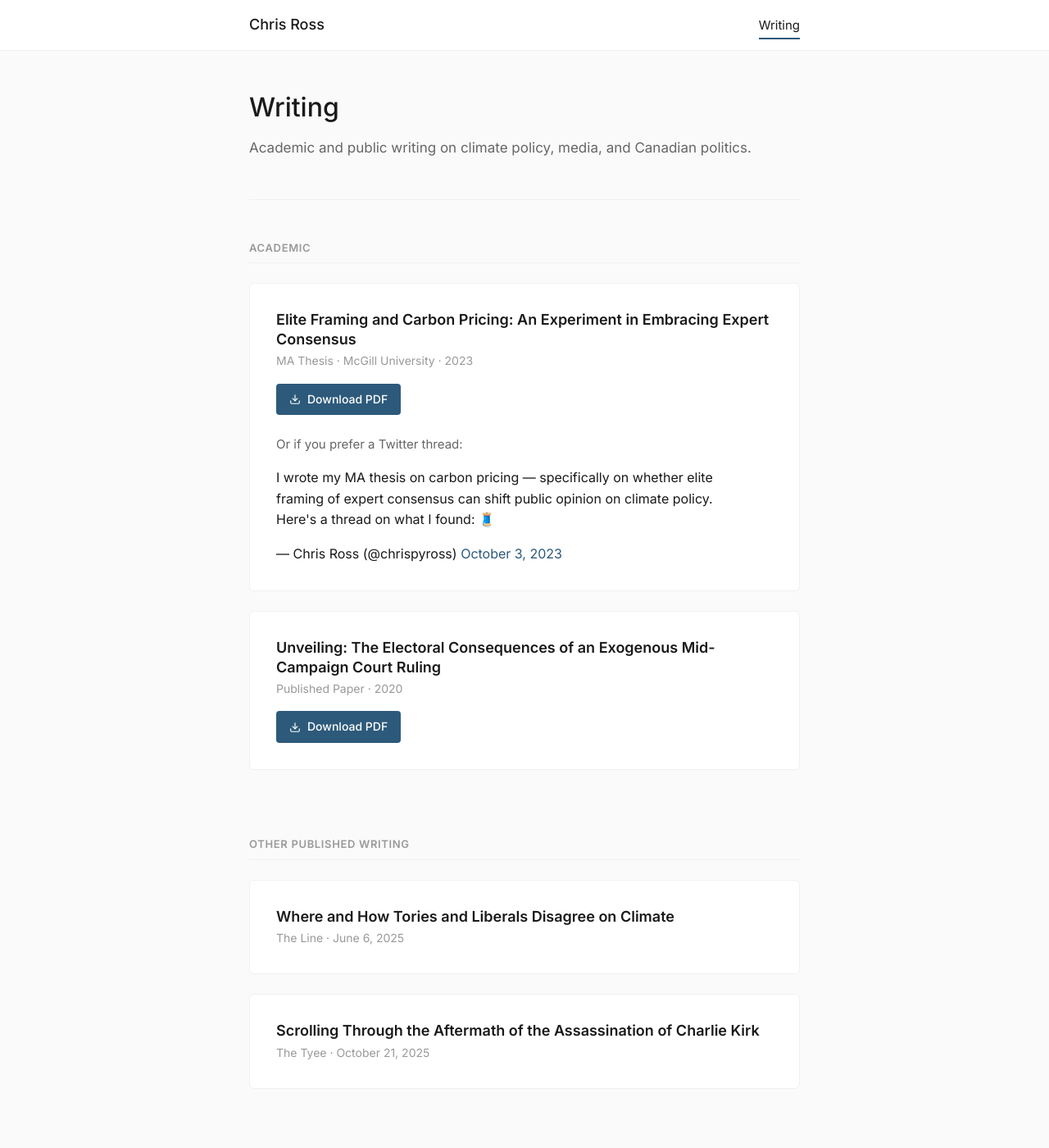
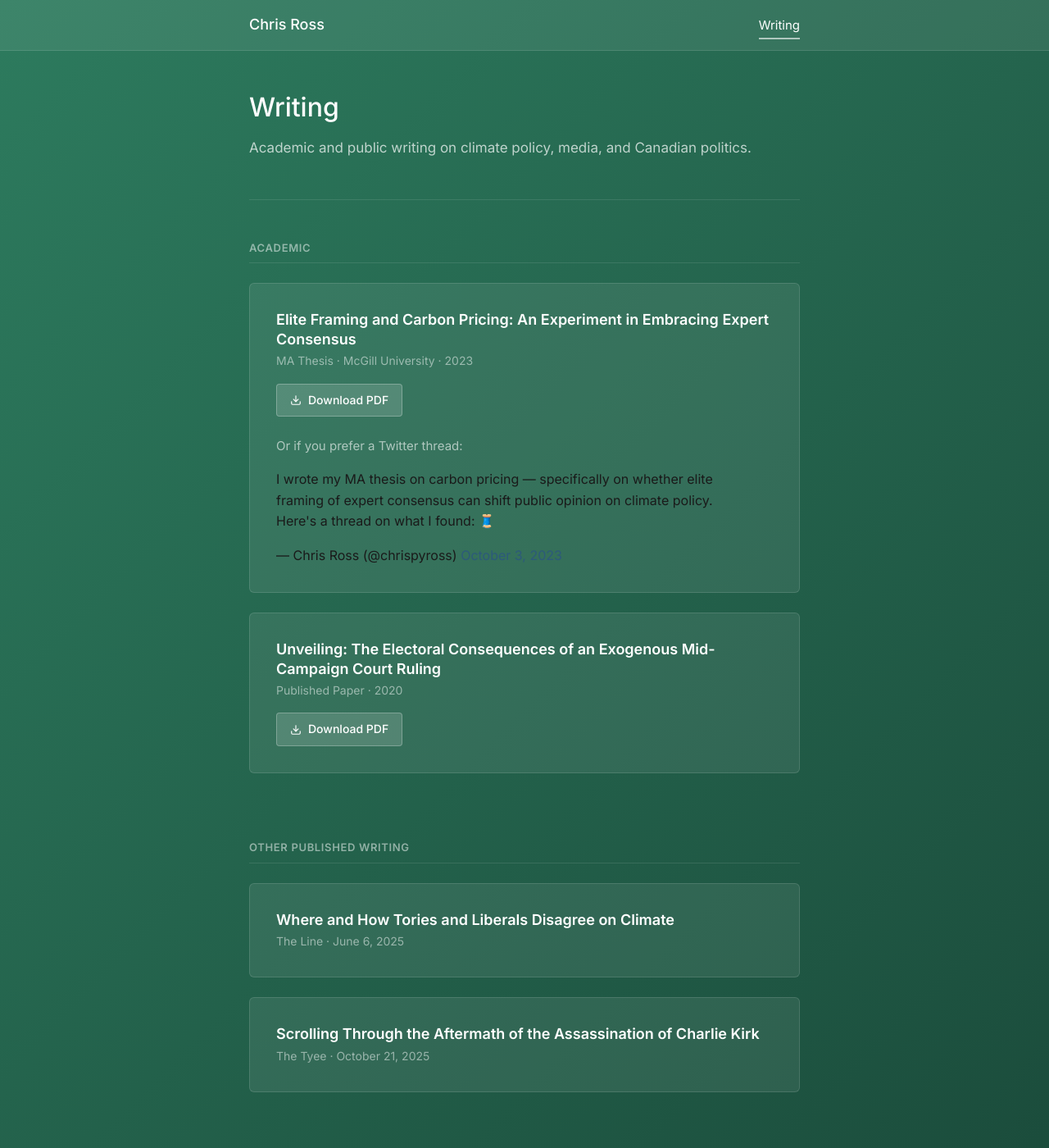
Before and after one commit to chrispross/chrispross.github.io, a Jekyll site: the page built from writing.html, in a window 1280 px wide and 1400 px high. Shown: the whole window at 82% size. Built offline with Jekyll 4.4.1, drawn with Linux system fonts in a browser that asks for light colours; comment, search, counter and statistics services are not loaded.

Commit message:
Style Writing page with green mirage gradient background
Dark green gradient matching the home page aesthetic. Cards, text,
header, and footer all use translucent white for a cohesive look.

Co-Authored-By: Claude Opus 4.6 (1M context) <noreply@anthropic.com>

```diff
--- a/writing.html
+++ b/writing.html
@@ -6,6 +6,54 @@ subtitle: Academic and public writing on climate policy, media, and Canadian pol
 ---
 
 <style>
+  /* Green mirage gradient background */
+  body {
+    background: linear-gradient(135deg, #2d7b5e 0%, #1a4a3a 100%);
+    min-height: 100vh;
+  }
+
+  .site-header {
+    background: rgba(255, 255, 255, 0.08);
+    border-bottom: 1px solid rgba(255, 255, 255, 0.1);
+  }
+
+  .site-title {
+    color: white;
+  }
+
+  .site-title:hover {
+    color: rgba(255, 255, 255, 0.8);
+  }
+
+  .nav-links a {
+    color: rgba(255, 255, 255, 0.7);
+  }
+
+  .nav-links a:hover,
+  .nav-links a.active {
+    color: white;
+  }
+
+  .nav-links a.active::after {
+    background: rgba(255, 255, 255, 0.6);
+  }
+
+  .page-header h1 {
+    color: white;
+  }
+
+  .subtitle {
+    color: rgba(255, 255, 255, 0.7);
+  }
+
+  .site-footer {
+    border-top: 1px solid rgba(255, 255, 255, 0.1);
+  }
+
+  .site-footer p {
+    color: rgba(255, 255, 255, 0.4);
+  }
+
   .writing-section {
     margin-bottom: var(--spacing-2xl);
   }
@@ -15,15 +63,15 @@ subtitle: Academic and public writing on climate policy, media, and Canadian pol
     font-weight: 600;
     text-transform: uppercase;
     letter-spacing: 0.05em;
-    color: var(--color-text-light);
+    color: rgba(255, 255, 255, 0.5);
     margin-bottom: var(--spacing-md);
     padding-bottom: var(--spacing-xs);
-    border-bottom: 1px solid var(--color-border-light);
+    border-bottom: 1px solid rgba(255, 255, 255, 0.1);
   }
 
   .writing-card {
-    background: var(--color-bg-alt);
-    border: 1px solid var(--color-border-light);
+    background: rgba(255, 255, 255, 0.08);
+    border: 1px solid rgba(255, 255, 255, 0.12);
     border-radius: 6px;
     padding: var(--spacing-lg);
     margin-bottom: var(--spacing-md);
@@ -32,13 +80,13 @@ subtitle: Academic and public writing on climate policy, media, and Canadian pol
   .writing-card h3 {
     font-size: 1.125rem;
     font-weight: 600;
-    color: var(--color-text);
+    color: white;
     margin-bottom: 0.25rem;
   }
 
   .writing-meta {
     font-size: 0.875rem;
-    color: var(--color-text-light);
+    color: rgba(255, 255, 255, 0.5);
     margin-bottom: var(--spacing-sm);
   }
 
@@ -49,20 +97,22 @@ subtitle: Academic and public writing on climate policy, media, and Canadian pol
     padding: 0.5rem 1rem;
     font-size: 0.875rem;
     font-weight: 500;
-    background: var(--color-accent);
+    background: rgba(255, 255, 255, 0.15);
+    border: 1px solid rgba(255, 255, 255, 0.25);
     color: white;
     border-radius: 4px;
-    transition: background var(--transition);
+    transition: all var(--transition);
   }
 
   .writing-download:hover {
-    background: var(--color-accent-hover);
+    background: rgba(255, 255, 255, 0.25);
+    border-color: rgba(255, 255, 255, 0.4);
     color: white;
   }
 
   .thread-note {
     font-size: 0.9375rem;
-    color: var(--color-text-muted);
+    color: rgba(255, 255, 255, 0.6);
     margin-top: var(--spacing-md);
     margin-bottom: var(--spacing-sm);
   }
@@ -73,31 +123,36 @@ subtitle: Academic and public writing on climate policy, media, and Canadian pol
 
   .article-card {
     display: block;
-    background: var(--color-bg-alt);
-    border: 1px solid var(--color-border-light);
+    background: rgba(255, 255, 255, 0.08);
+    border: 1px solid rgba(255, 255, 255, 0.12);
     border-radius: 6px;
     padding: var(--spacing-lg);
     margin-bottom: var(--spacing-md);
-    transition: border-color var(--transition);
+    transition: all var(--transition);
   }
 
   .article-card:hover {
-    border-color: var(--color-accent);
+    background: rgba(255, 255, 255, 0.12);
+    border-color: rgba(255, 255, 255, 0.25);
   }
 
   .article-card h3 {
     font-size: 1.125rem;
     font-weight: 600;
-    color: var(--color-text);
+    color: white;
     margin-bottom: 0.25rem;
   }
 
   .article-card:hover h3 {
-    color: var(--color-accent);
+    color: white;
   }
 
   .article-card .writing-meta {
     margin-bottom: 0;
+  }
+
+  .page-header {
+    border-bottom: 1px solid rgba(255, 255, 255, 0.1);
   }
 </style>
 
```
